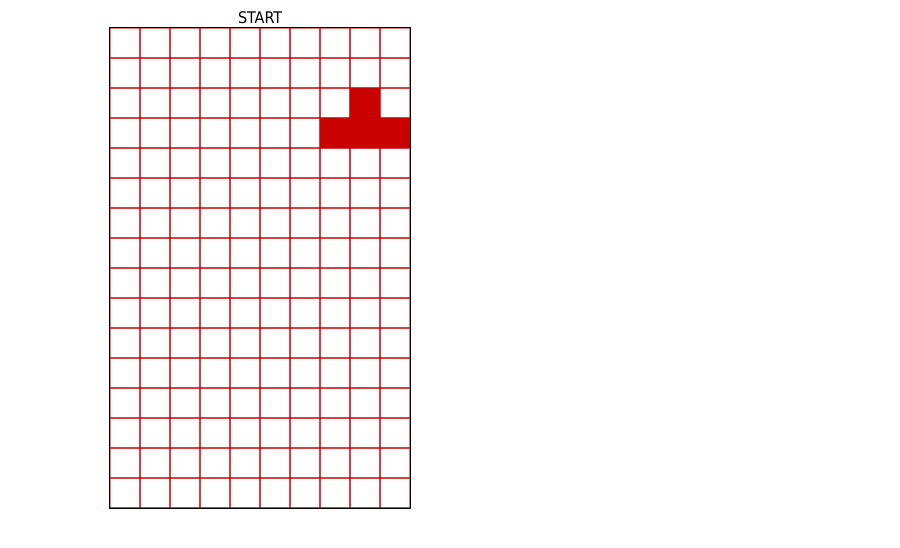
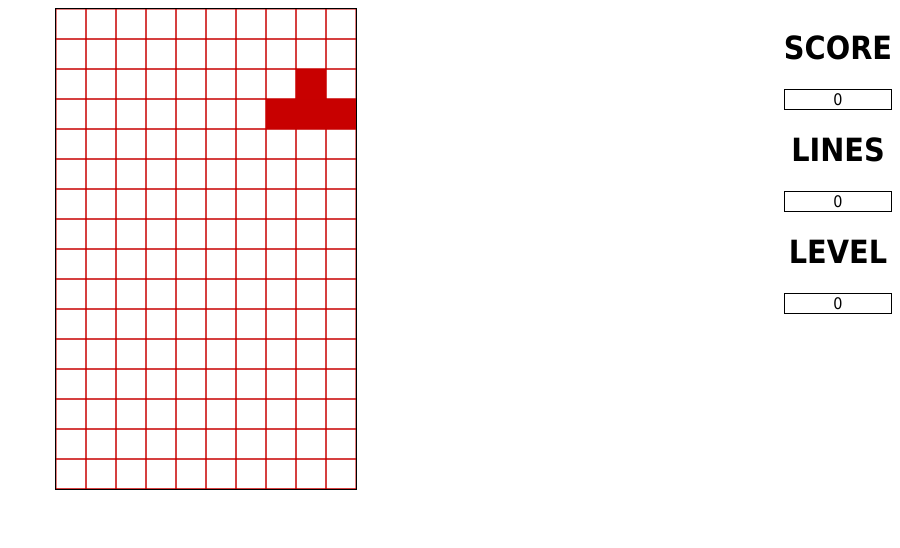
Before and after one commit to mtoigo/Tetris, a plain HTML site: page index.htm in a window 1280 px wide. Both pictures are taken after a click on the element "START". Shown: the whole page, without its empty margins (380-1280 px from the left). Drawn offline with nearby package versions, Linux system fonts and the light colour scheme.

Commit message:
Building status

```diff
--- a/css/default.css
+++ b/css/default.css
@@ -1,3 +1,7 @@
 * {font-family: tahoma}
 body {text-align: center}
 #grid {margin: auto;border: 1px solid black}
+#status {float: right}
+#status div {border: 1px solid black}
+
+#game_over {color: red;font-weight: bold;display: none}
--- a/index.htm
+++ b/index.htm
@@ -6,9 +6,14 @@
 	<script type="text/javascript" src="js/main.js"></script>
 </head>
 <body>
+	<div id="status">
+		<h1>SCORE</h1><div id="score">0</div>
+		<h1>LINES</h1><div id="lines">0</div>
+		<h1>LEVEL</h1><div id="level">0</div>
+	</div>
+	<div id="game_over">GAME OVER</div>
 	<div id="start">START</div>
-	<canvas id="grid" height="480" width="300">
-		Yup
-	</canvas>
+	<canvas id="grid" height="480" width="300"></canvas>
+
 </body>
 </html>
--- a/js/main.js
+++ b/js/main.js
@@ -8,7 +8,6 @@ Array.prototype.remove = function(from, to) {
 
 
 var base = {
-	'refresh_rate': 1000,
 	'colors': {
 		'red': 'rgb(200,0,0)',
 		'blue': 'rgb(17, 100, 204)',
@@ -21,6 +20,14 @@ var base = {
 	'grid_size': [10, 16],
 	'grid': [],
 	'complete_rows': [],
+	'lines_per_level': 10,
+	'initial_speed': 1000,
+	'level_speed_increase': 100,
+	'status': {
+		'score': 0,
+		'lines': 0,
+		'level': 0
+	},
 	'available_piece_types': {
 		'long': [
 			[
@@ -163,8 +170,8 @@ var base = {
 	},
 	'start': function () {
 
-		this._new_piece();
-		this.interval = setInterval(base.progress, this.refresh_rate);
+		base._new_piece();
+		base.interval = setInterval(base.progress, base.initial_speed);
 	},
 	'progress': function() {
 
@@ -181,6 +188,12 @@ var base = {
 		base._add_piece_to_grid();
 		base._draw_grid();
 
+		base._update_status();
+	},
+	'_update_status': function() {
+		$('#score').html(this.status.score);
+		$('#lines').html(this.status.lines);
+		$('#level').html(this.status.level);
 	},
 	'rotate_piece': function() {
 
@@ -276,6 +289,7 @@ var base = {
 			this._draw_piece(last_active_piece_position.type, last_active_piece_position.x + offset, last_active_piece_position.y, last_active_piece_position.rotation);
 		}
 
+		this._add_piece_to_grid();
 		this._draw_grid();
 	},
 	'_piece_dimensions': function(type, rotation) {
@@ -312,6 +326,13 @@ var base = {
 
 		var new_x = Math.floor(Math.random()*(this.grid_size[0]-3)+1);
 		this._draw_piece(this._random_piece_key(), new_x, 0, 0);
+		if(this._add_piece_to_grid()) {
+			this._game_over();
+		}
+	},
+	'_game_over': function() {
+		clearInterval(this.interval);
+		$('#game_over').show();
 	},
 	'_init_grid': function() {
 
@@ -378,7 +399,6 @@ var base = {
 			var column = this.grid[columns_to_check[i]];
 			//Hit or bottom
 			if((column[this.active_piece.y + spaces_down_to_check[i]])) {
-				//console.log(this.grid);
 				//Add piece to grid
 				var piece_shape = this.available_piece_types[this.active_piece.type][this.active_piece.rotation];
 				for(var j = 0;j<piece_shape.length;j++) {
@@ -386,8 +406,11 @@ var base = {
 				}
 				this._clear_active_piece();
 				this._new_piece();
+
+				return true;
 			}
 		}
+		return false;
 	},
 	'_clear_active_piece': function() {
 		this.ctx.clearRect(0,0,300,480);
@@ -433,7 +456,6 @@ var base = {
 
 			//Remove Rows and Add Empty Ones Up Top
 			for(var i = 0;i<this.complete_rows.length;i++) {
-				console.log('REMOVE' + this.complete_rows[i]);
 				new_grid.remove(this.complete_rows[i]);
 				new_grid.unshift(new_row);
 			}
@@ -445,15 +467,24 @@ var base = {
 				}
 			}
 
-			console.log(this.grid);
+			//Update score
+			this.status.lines = this.status.lines + this.complete_rows.length;
+			this.status.score = this.status.score + ((this.complete_rows.length * 10) * this.complete_rows.length);
+
+			//Level up
+			var old_level = this.status.level;
+			this.status.level = Math.floor(this.status.lines / this.lines_per_level);
+			if(this.status.level != old_level) {
+				var new_speed = this.initial_speed - (this.level_speed_increase * (this.status.level + 1));
+				clearInterval(this.interval);
+				this.interval = setInterval(this.progress, new_speed);
+			}
 
 			//Reset
 			this.complete_rows = [];
 		}
 
-		//console.log(this.grid);
 		//Check for complete rows (ignore row below bottom line)
-		//console.log(this.grid[0].length);
 		for(var i = 0;i<this.grid[0].length-1;i++) {
 			var complete = true;
 			for(var j = 0;j<this.grid.length;j++) {
@@ -488,6 +519,7 @@ $(document).ready(function() {
 
 	$('#start').click(function() {
 		base.start();
+		$(this).hide();
 	});
 
 	$(window).bind('keydown', function(e) {
```
